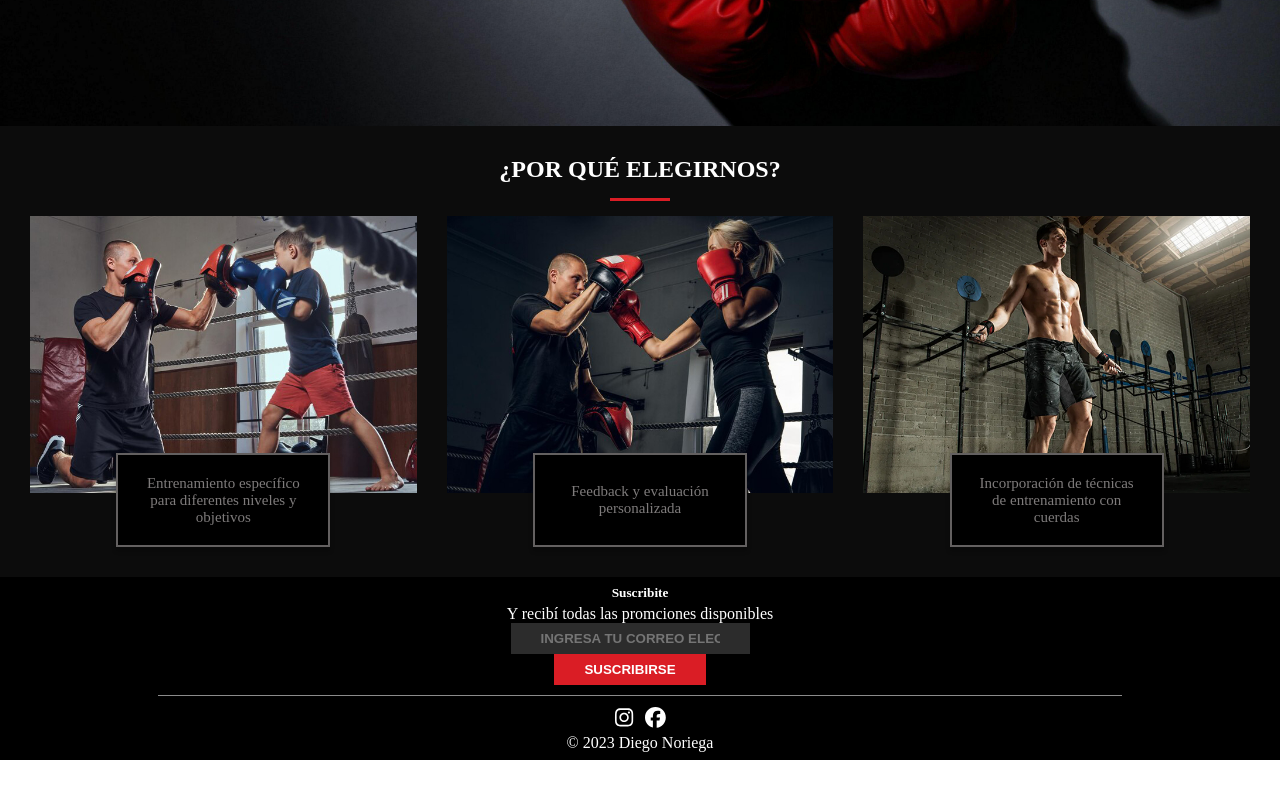
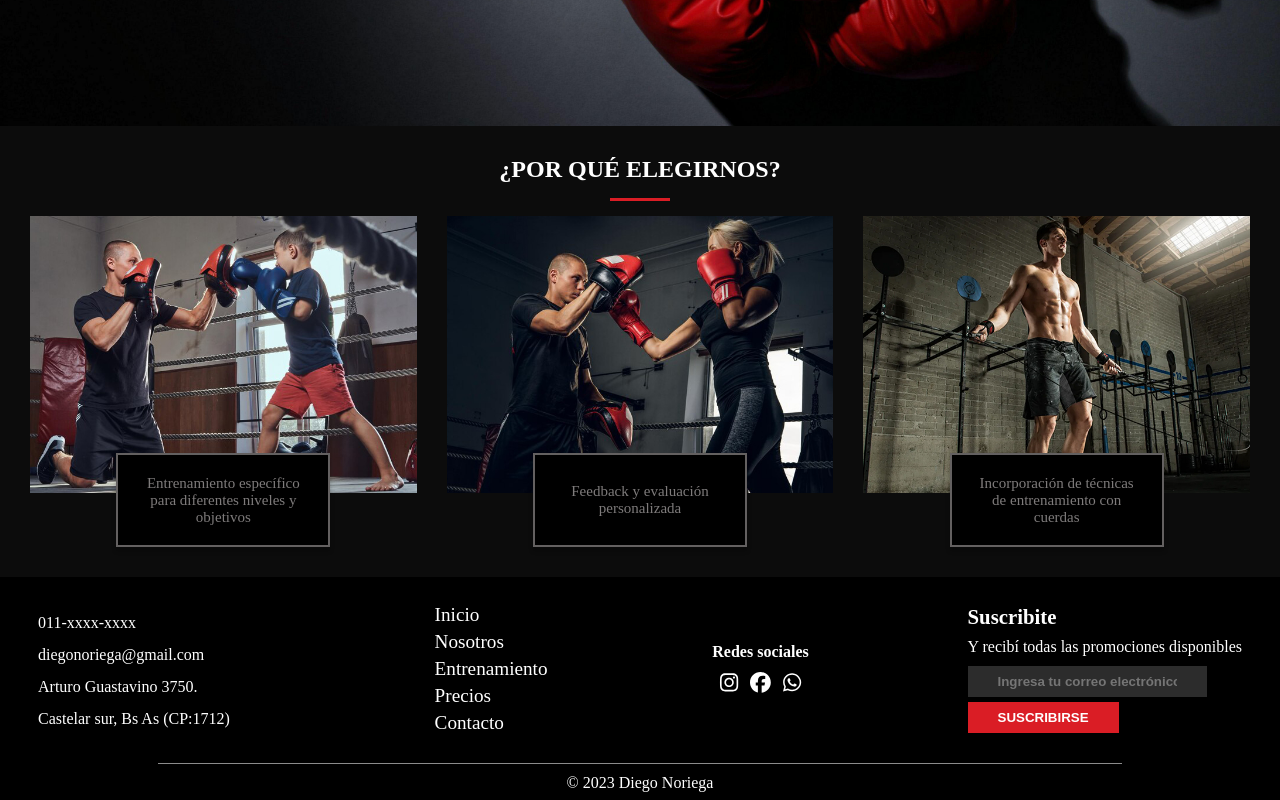
Before and after one commit to santirova/Boxing-Web, a React (Vite) app in the folder client/: page / in a window 1280 px wide. Shown: the part 530-1330 px from the top of the page. Before the commit the page ends 1290 px from the top, so only its background shows below. Built offline with nearby package versions, Linux system fonts and the light colour scheme.

Commit message:
Css Footer

```diff
--- /dev/null
+++ b/client/src/client-component/Footer.css
@@ -0,0 +1,105 @@
+footer {
+  background-color: black;
+  color: #fff;
+  padding: 8px;
+  text-align: end;
+}
+
+footer h5 {
+  font-size: 1.3em;
+  margin-top: 20px;
+}
+
+footer p {
+  margin-top: 4px;
+  font-size: 1em;
+}
+
+.newsletter {
+  display: flex;
+  flex-direction: column;
+  align-items: start;
+  gap: 5px;
+  margin-right: 30px;
+}
+
+.newsletter button {
+  background-color: #da1d25;
+  padding: 8px 30px;
+  border: none;
+  text-transform: uppercase;
+  color: white;
+  font-weight: bold;
+  margin-right: 20px;
+  cursor: pointer;
+  margin-bottom: 20px;
+}
+
+.newsletter input {
+  background-color: rgb(44, 44, 44);
+  padding: 8px 30px;
+  margin-top: 5px;
+  border: none;
+  color: rgb(139, 139, 139);
+  font-weight: bold;
+  margin-right: 20px;
+  cursor: pointer;
+}
+
+footer a {
+  margin: 0 6px;
+  color: #fff;
+  font-size: 1.3em;
+}
+
+.separador {
+  border-top: 1px solid rgb(139, 139, 139);
+  margin: 10px 150px;
+}
+
+.footer__links {
+  display: flex;
+  flex-direction: column;
+  align-items: start;
+  list-style: none;
+  gap: 5px;
+}
+
+.links-footer {
+  text-decoration: none;
+  font-size: 1.2em;
+}
+
+.container__footer {
+  display: flex;
+  justify-content: space-between;
+}
+
+.nav-footer {
+  display: flex;
+  align-items: center;
+}
+
+.data-footer {
+  text-align: start;
+  display: flex;
+  flex-direction: column;
+  justify-content: center;
+  margin-left: 30px;
+  gap: 10px;
+}
+
+.redes-footer {
+  display: flex;
+  flex-direction: column;
+  justify-content: center;
+}
+
+.icons-redes {
+  text-align: center;
+  margin-top: 10px;
+}
+
+.copy-name {
+  text-align: center;
+}
--- a/client/src/client-component/Footer.jsx
+++ b/client/src/client-component/Footer.jsx
@@ -1,6 +1,12 @@
+import "./Footer.css";
 import { FontAwesomeIcon } from "@fortawesome/react-fontawesome";
-import { faInstagram, faFacebook } from "@fortawesome/free-brands-svg-icons";
+import {
+  faInstagram,
+  faFacebook,
+  faWhatsapp,
+} from "@fortawesome/free-brands-svg-icons";
 import { useState } from "react";
+import { NavLink } from "react-router-dom";
 
 const Footer = () => {
   const [email, setEmail] = useState("");
@@ -17,19 +23,46 @@ const Footer = () => {
 
   return (
     <footer>
-      <h5>Suscribite</h5>
-      <p>Y recibí todas las promciones disponibles</p>
-      <div className="newsletter">
-        <input
-          type="email"
-          placeholder="Ingresa tu correo electrónico"
-          value={email}
-          onChange={handleInputChange}
-        />
-        <button onClick={handleSubscribe}>Suscribirse</button>
+      <>
+        <div className="container__footer">
+          <div className="data-footer">
+            <p>011-xxxx-xxxx</p>
+            <p>diegonoriega@gmail.com</p>
+            <p>Arturo Guastavino 3750.</p>
+            <p>Castelar sur, Bs As (CP:1712)</p>
           </div>
-      <div className="separador"></div>
-      <div>
+          <nav className="nav-footer">
+            <ul className="footer__links">
+              <li>
+                <NavLink to="/" className="links-footer">
+                  Inicio
+                </NavLink>
+              </li>
+              <li>
+                <NavLink to="Nosotros" className="links-footer">
+                  Nosotros
+                </NavLink>
+              </li>
+              <li>
+                <NavLink to="Entrenamiento" className="links-footer">
+                  Entrenamiento
+                </NavLink>
+              </li>
+              <li>
+                <NavLink to="Precios" className="links-footer">
+                  Precios
+                </NavLink>
+              </li>
+              <li>
+                <NavLink to="Contacto" className="links-footer">
+                  Contacto
+                </NavLink>
+              </li>
+            </ul>
+          </nav>
+          <div className="redes-footer">
+            <h4>Redes sociales</h4>
+            <div className="icons-redes">
               <a
                 className="ig-icon"
                 href="https://www.instagram.com/"
@@ -46,8 +79,33 @@ const Footer = () => {
               >
                 <FontAwesomeIcon icon={faFacebook} />
               </a>
+              <a
+                className="fb-whatsapp"
+                href="https://www.whatsapp.com/"
+                target="_blank"
+                rel="noopener noreferrer"
+              >
+                <FontAwesomeIcon icon={faWhatsapp} />
+              </a>
             </div>
-      <p>&copy; {new Date().getFullYear()} Diego Noriega</p>
+          </div>
+          <div className="newsletter">
+            <h5>Suscribite</h5>
+            <p>Y recibí todas las promociones disponibles</p>
+            <input
+              type="email"
+              placeholder="Ingresa tu correo electrónico"
+              value={email}
+              onChange={handleInputChange}
+            />
+            <button onClick={handleSubscribe}>Suscribirse</button>
+          </div>
+        </div>
+        <div className="separador"></div>
+        <p className="copy-name">
+          &copy; {new Date().getFullYear()} Diego Noriega
+        </p>
+      </>
     </footer>
   );
 };
--- a/client/src/index.css
+++ b/client/src/index.css
@@ -44,60 +44,3 @@
   margin-right: 20px;
   cursor: pointer;
 }
-
-/* FOOTER */
-
-footer {
-  background-color: black;
-  color: #fff;
-  padding: 8px;
-  text-align: center;
-}
-
-footer h6 {
-  font-size: 0.9em;
-  margin-bottom: 10px;
-}
-
-footer a {
-  margin: 0 6px;
-  color: #fff;
-  font-size: 1.3em;
-}
-
-footer p {
-  margin-top: 4px;
-}
-
-.newsletter {
-  display: flex;
-  flex-direction: column;
-  align-items: center;
-}
-
-.newsletter button {
-  background-color: #da1d25;
-  padding: 8px 30px;
-  border: none;
-  text-transform: uppercase;
-  color: white;
-  font-weight: bold;
-  margin-right: 20px;
-  cursor: pointer;
-}
-
-.newsletter input {
-  background-color: rgb(44, 44, 44);
-  padding: 8px 30px;
-  border: none;
-  text-transform: uppercase;
-  color: rgb(139, 139, 139);
-  font-weight: bold;
-  margin-right: 20px;
-  cursor: pointer;
-}
-
-.separador {
-  border-top: 1px solid rgb(139, 139, 139);
-  margin: 10px 150px;
-}
```
Also changed, not shown: 1 other file (tests, documents, lock files or other folders). Lines whose indentation alone changed are shown as unchanged.
